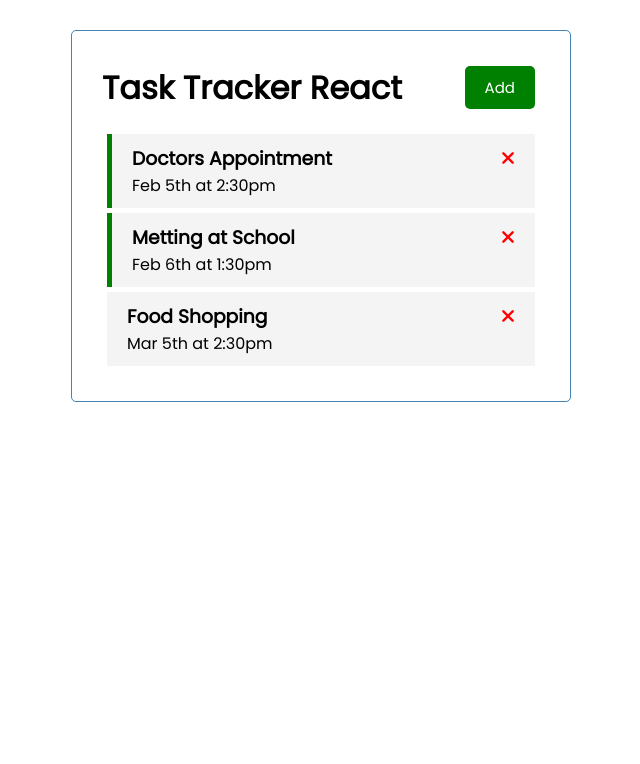
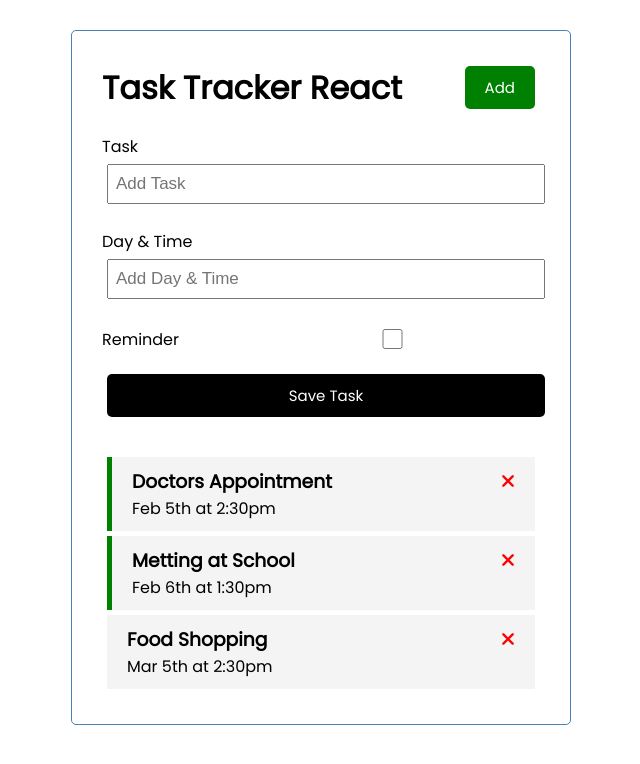
Before and after one commit to rafael-lua/task-tracker-react, a React (Create React App) app: page / in a window 1280 px wide. Shown: the top 764 px of the page, without its empty margins (319-959 px from the left). Built offline with nearby package versions, Linux system fonts and the light colour scheme.

Commit message:
Added the add task functionality

```diff
--- a/src/App.js
+++ b/src/App.js
@@ -1,6 +1,7 @@
 import { useState } from "react"
 import Header from "./components/Header";
 import Tasks from "./components/Tasks";
+import AddTask from "./components/AddTask";
 
 function App() {
   const [tasks, setTasks] = useState(
@@ -26,20 +27,33 @@
     ]
   );
 
+  // Add Task
+  const addTask = (task) => {
+    let id = Math.floor(Math.random() * 10000) + 1;
+
+    let newTask = {
+      id: id,
+      ...task
+    };
+
+    setTasks([...tasks, newTask]);
+  };
+
   // Delete Task
   const deleteTask = (id) => {
     setTasks(tasks.filter((task) => task.id !== id));
   };
 
   // Toggle Reminder
-
   const toggleReminder = (id) => {
     setTasks(tasks.map((task) => task.id === id ? {...task, reminder: !task.reminder} : task));
   };
 
+  // Main view
   return (
     <div className="container">
       <Header title="Task Tracker React" />
+      <AddTask onAdd={addTask} />
       {tasks.length > 0 ? <Tasks tasks={tasks} onDelete={deleteTask} onToggle={toggleReminder} /> : "No tasks available."}
     </div>
   );
--- a/src/components/AddTask.js
+++ b/src/components/AddTask.js
@@ -0,0 +1,61 @@
+import { useState } from "react";
+
+const AddTask = (props) => {
+  const [text, setText] = useState("");
+  const [day, setDay] = useState("");
+  const [reminder, setReminder] = useState(false);
+
+  const onSubmit = (e) => {
+    e.preventDefault(); // Don't submit/refresh page
+
+    if(!text) {
+      alert("Please add task!");
+      return;
+    }
+
+    props.onAdd({
+      text: text, day: day, reminder: reminder
+    });
+
+    setText("");
+    setDay("");
+    setReminder(false);
+
+  };
+
+  return (
+    <form className="add-form" onSubmit={onSubmit}>
+      <div className="form-control">
+        <label>Task</label>
+        <input
+          type="text"
+          placeholder="Add Task"
+          value={text}
+          onChange={(e) => setText(e.target.value)}
+        />
+      </div>
+      <div className="form-control">
+        <label>Day & Time</label>
+        <input
+          type="text"
+          placeholder="Add Day & Time"
+          value={day}
+          onChange={(e) => setDay(e.target.value)}
+        />
+      </div>
+      <div className="form-control form-control-check">
+        <label>Reminder</label>
+        <input
+          type="checkbox"
+          checked={reminder}
+          value={reminder}
+          onChange={(e) => setReminder(e.currentTarget.checked)}
+        />
+      </div>
+
+      <input type="submit" value="Save Task" className="btn btn-block" />
+    </form>
+  )
+}
+
+export default AddTask
```
